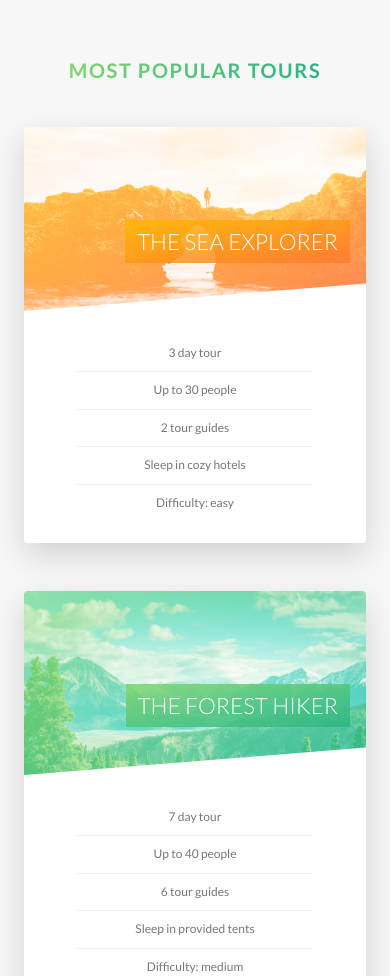
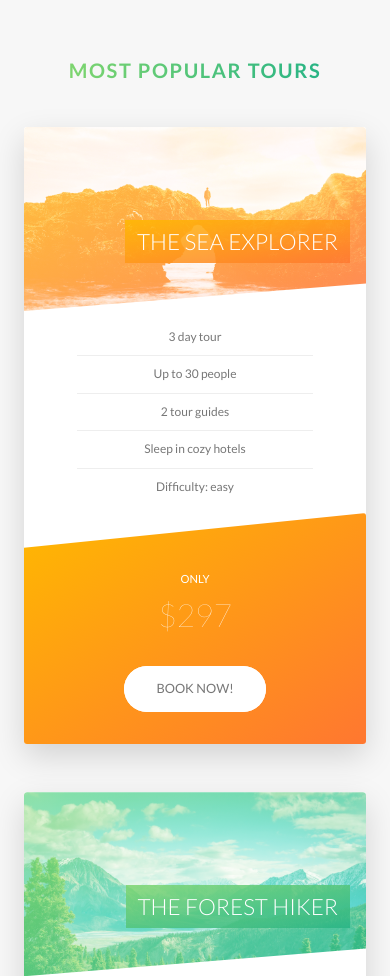
Before and after one commit to KamuiShiroPL/Natours, a website: page index.html in a window 390 px wide. Shown: the part 2509-3485 px from the top of the page. Drawn offline with Linux system fonts and the light colour scheme.

Commit message:
Fix responsivenes for components

```diff
--- a/index.html
+++ b/index.html
@@ -340,7 +340,13 @@
 
         <footer class="footer">
             <div class="footer__logo-box">
-                <img src="img/logo-green-2x.png" alt="Full logo" class="footer__logo">
+
+                <picture class="footer__logo">
+                    <source srcset="img/logo-green-small-1x.png 1x, img/logo-green-small-2x.png 2x" media="(max-width: 37.5em)">
+                    <img srcset="img/logo-green-1x.png 1x, img/logo-green-2x.png 2x" alt="Full logo" class="footer__logo">
+                </picture>
+
+
             </div>
             <div class="row">
                 <div class="col-1-of-2">
--- a/sass/components/_card.scss
+++ b/sass/components/_card.scss
@@ -158,4 +158,55 @@
         font-size: 6rem;
         font-weight: 100;
     }
+
+
+
+    @include respond(tab-port) {
+
+        height: auto;
+        border-radius: 3px;
+        background-color: $color-white;
+        box-shadow: 0 1.5rem 4rem rgba($color-black, .15);
+
+        &__side {
+
+            height: auto;
+            position: relative;
+            box-shadow: none;
+
+
+            &--back {
+                background-color: green;
+                transform: rotateY(0);
+                clip-path: polygon(0 15%, 100% 0, 100% 100%, 0% 100%);
+            }
+        }
+
+        &:hover &__side--front {
+            transform: rotateY(0);
+        }
+
+        &__details {
+            padding: 1rem 3rem;
+        }
+
+        //Back side styling
+        &__cta {
+            position: relative;
+            top: 0;
+            left: 0;
+            transform: translate(0);
+            width: 100%;
+            padding: 7rem 4rem 4rem 4rem;
+        }
+
+        &__price-box {
+            margin-bottom: 3rem;
+        }
+
+        &__price-value {
+            font-size: 4rem;
+        }
+    }
+
 }
--- a/sass/components/_form.scss
+++ b/sass/components/_form.scss
@@ -17,6 +17,10 @@
         width: 90%;
         display: block;
         transition: all .3s;
+
+        @include respond(tab-port) {
+            width: 100%;
+        }
 
         &:focus {
             outline: none;
@@ -53,6 +57,11 @@
     &__radio__group {
         width: 49%;
         display: inline-block;
+
+        @include respond(tab-port) {
+            width: 100%;
+            margin-bottom: 2rem;
+        }
     }
 
     &__radio-input {
--- a/sass/components/_story.scss
+++ b/sass/components/_story.scss
@@ -9,6 +9,15 @@
     font-size: $default-font-size;
     transform: skewX(-12deg);
 
+    @include respond(tab-port) {
+        width: 100%;
+        padding: 4rem;
+        padding-left: 7rem;
+    }
+
+    @include respond(phone) {
+        transform: skewX(0);
+    }
 
     &__shape {
         width: 15rem;
@@ -20,6 +29,10 @@
         clip-path: circle(50% at 50% 50%);
         transform: translateX(-3rem) skewX(12deg);
         position: relative;
+
+        @include respond(phone) {
+            transform:  translateX(-3rem) skewX(0);
+        }
     }
 
     &__img {
@@ -31,6 +44,10 @@
 
     &__text {
         transform: skewX(12deg);
+
+        @include respond(phone) {
+            transform: skewX(0);
+        }
     }
 
     &__caption {
--- a/sass/pages/_home.scss
+++ b/sass/pages/_home.scss
@@ -68,10 +68,29 @@
     border-radius: 3px;
     box-shadow: 0 1.5rem 4rem rgba($color-black, .2);
 
-    height: 50rem;
+    @include respond(tab-land) {
+        background-image: linear-gradient(105deg,
+        rgba($color-white, .9) 0%,
+        rgba($color-white, .9) 65%,
+        transparent 65%), url(../img/nat-10.jpg);
+    }
+
+    @include respond(tab-port) {
+        background-image: linear-gradient(to right,
+        rgba($color-white, .9) 0%,
+        rgba($color-white, .9) 100%), url(../img/nat-10.jpg);
+    }
 
     &__form {
         width: 50%;
         padding: 6rem;
+
+        @include respond(tab-land) {
+            width: 65%;
+        }
+
+        @include respond(tab-port) {
+            width: 100%;
+        }
     }
 }
```
Also changed, not shown: css/style.css, 1 other file.
